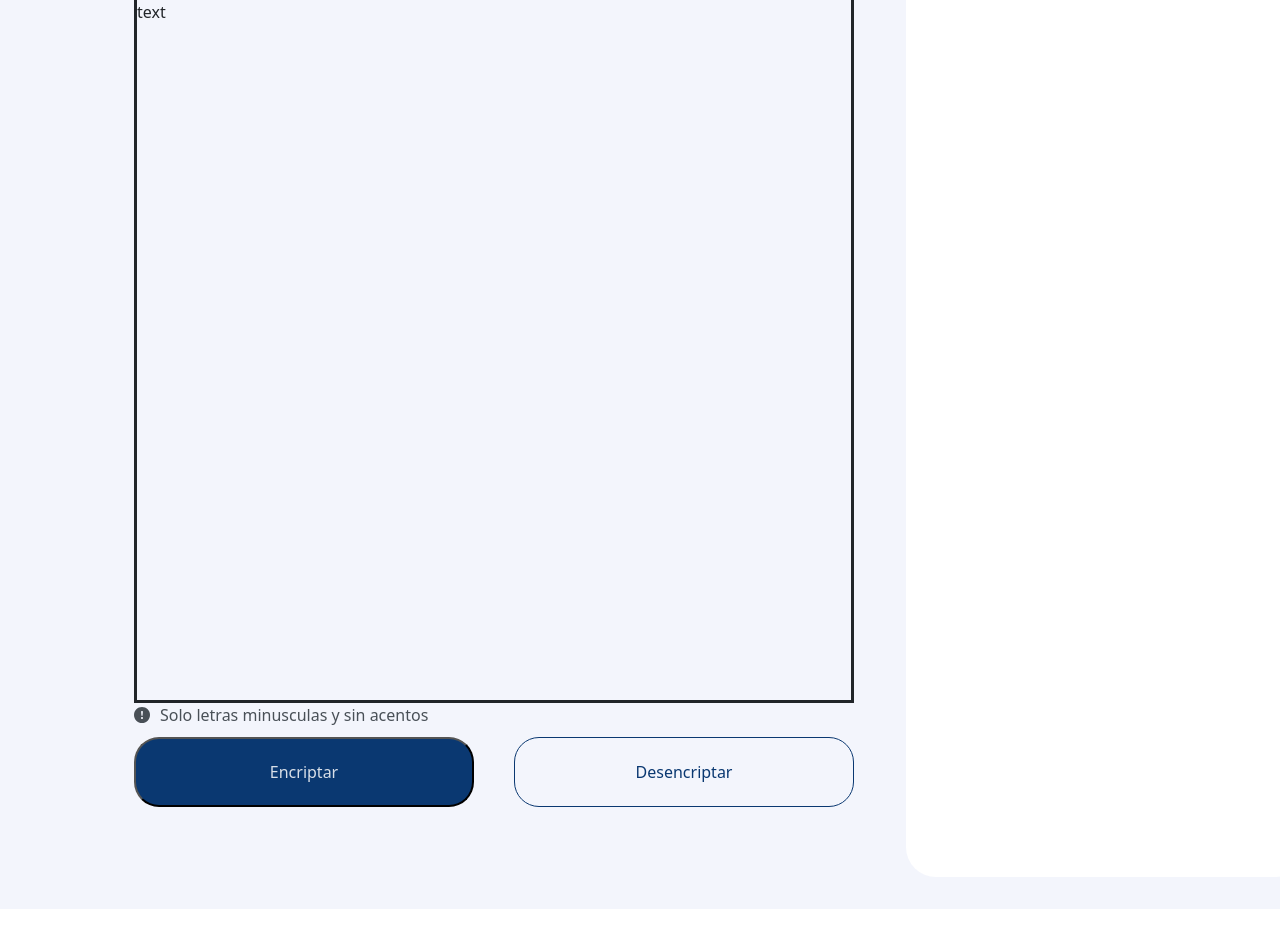
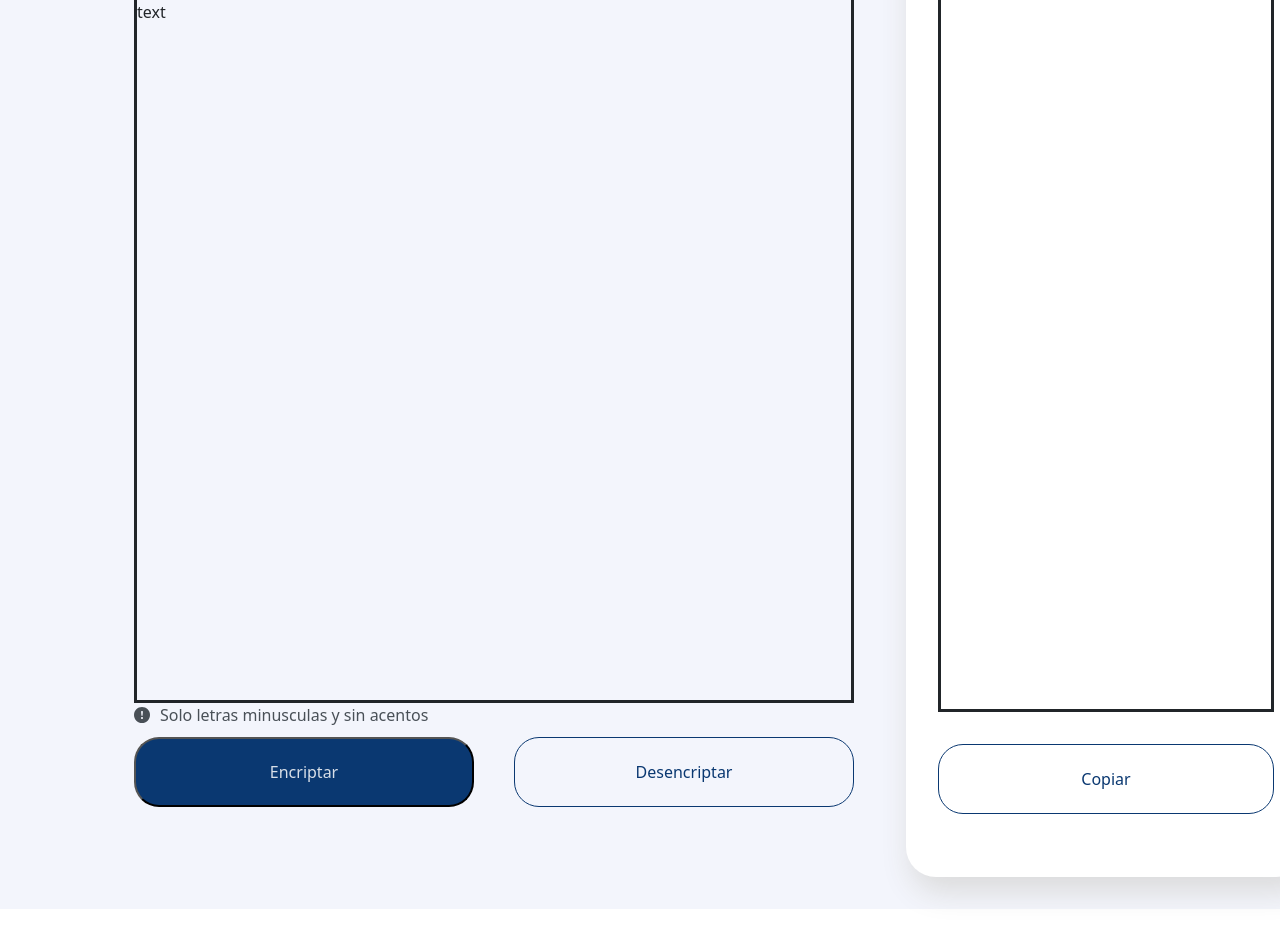
Before and after one commit to AndresDiazGualteros/Prueba_proyecto_encriptador_palabras, a plain HTML site: page index.html in a window 1280 px wide. Shown: the part 137-1078 px from the top of the page. Drawn offline with Linux system fonts and the light colour scheme.

Commit message:
cambios a botones

```diff
--- a/index.html
+++ b/index.html
@@ -31,7 +31,12 @@
             </div>
         </div>
         <div class="container_two">
+            <div class="container_text">
 
+            </div>
+            <div class="container_button">
+                <button class="button_copy">Copiar</button>
+            </div>
         </div>
     </main>
 </body>
--- a/style.css
+++ b/style.css
@@ -90,4 +90,26 @@ body{
     height: 950px;
     background-color: var(--white);
     border-radius: 30px;
+    padding: 2rem;
+    box-shadow: 5px 15px 30px rgb(219, 219, 219);
 }
+.container_text{
+    border: solid;
+    width: 100%;
+    height: 85%;
+}
+.container_button{
+    width: 100%;
+    height: 15%;
+    display: flex;
+    align-items: center;
+    justify-content: center;
+}
+.button_copy{
+    background-color: transparent;
+    color: var(--dark-blue);
+    border: solid 1px var(--dark-blue);
+    border-radius: 25px;
+    width: 100%;
+    height: 70px;
+}
```
